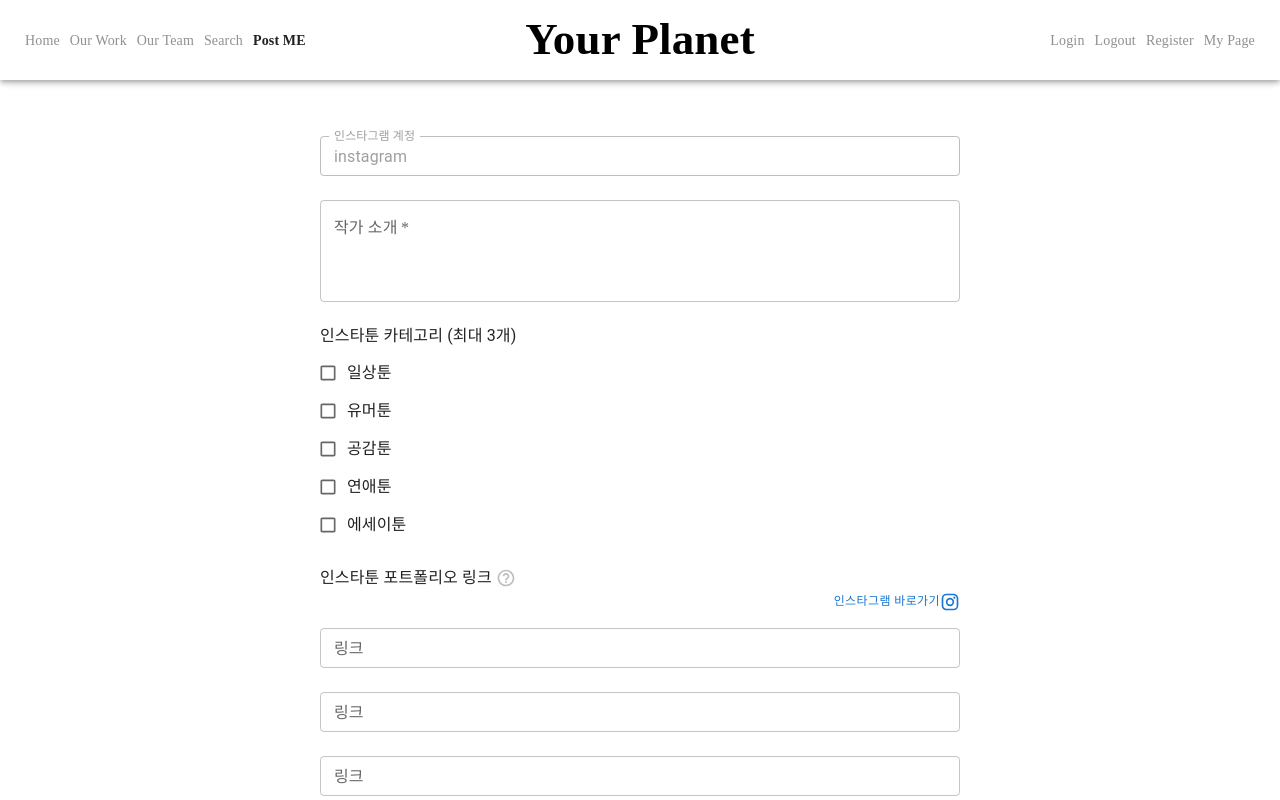
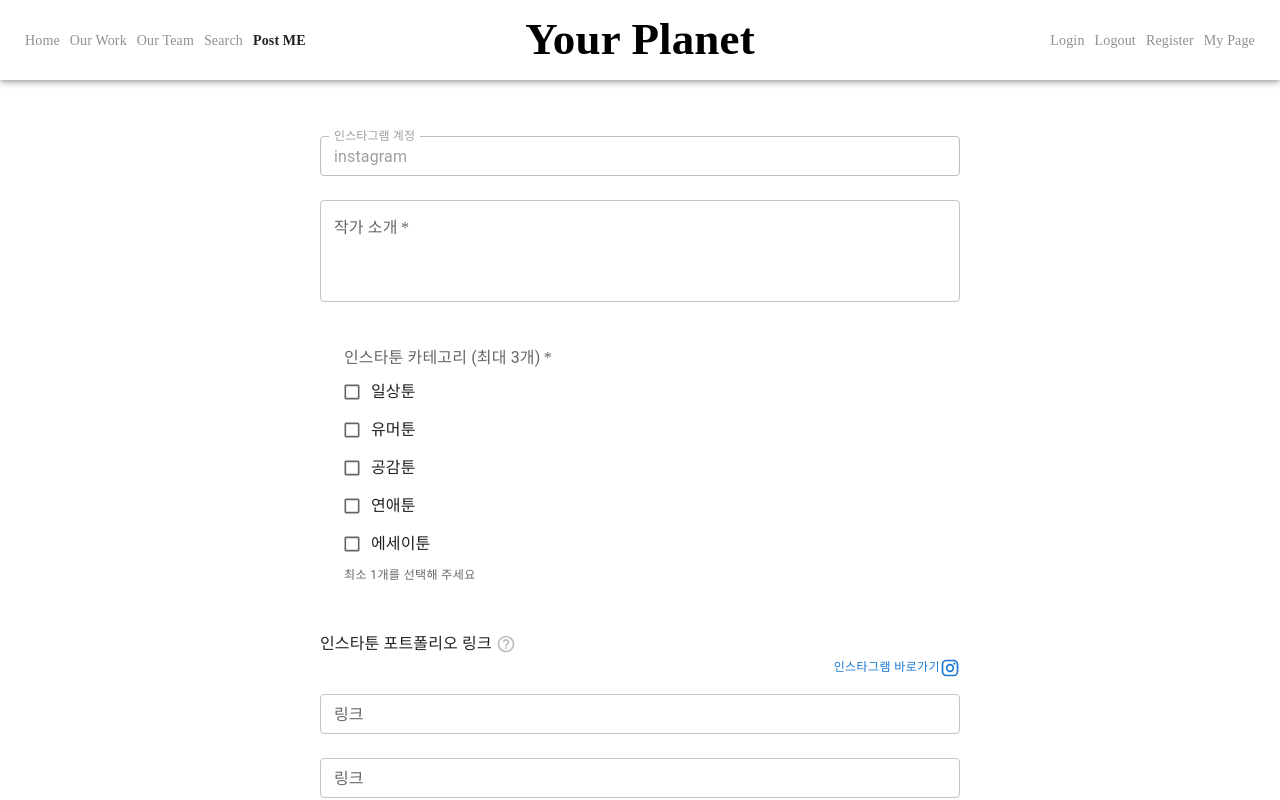
Before and after one commit to Your-Planet/front-end, a Next.js app: page /post-me in a window 1280 px wide. Shown: the top 800 px of the page. Built offline with nearby package versions, Linux system fonts and the light colour scheme; a web font is replaced by a local one.

Commit message:
chore: TODO 추가

```diff
--- a/src/components/post_me/InstatoonCategory.tsx
+++ b/src/components/post_me/InstatoonCategory.tsx
@@ -1,16 +1,27 @@
-import { Box, Checkbox, FormControlLabel, FormGroup, Typography } from "@mui/material";
+import { Box, Checkbox, FormControl, FormControlLabel, FormGroup, FormHelperText, FormLabel } from "@mui/material";
 
 const InstatoonCategory = () => {
+	// TODO: search branch 머지 후 카테고리 선택 기능 수정
 	return (
 		<Box className="flex flex-col w-[50vw] pt-3">
-			<Typography variant="subtitle1">인스타툰 카테고리 (최대 3개)</Typography>
+			<FormControl
+				required
+				// error={error}
+				component="fieldset"
+				sx={{ m: 3 }}
+				variant="standard"
+			>
+				<FormLabel component="legend">인스타툰 카테고리 (최대 3개)</FormLabel>
 				<FormGroup className="pt-1">
+					{/* TODO: search 브랜치 머지 후 label 체크박스 수정*/}
 					<FormControlLabel className="w-fit" label="일상툰" control={<Checkbox size="small" />} />
 					<FormControlLabel className="w-fit" label="유머툰" control={<Checkbox size="small" />} />
 					<FormControlLabel className="w-fit" label="공감툰" control={<Checkbox size="small" />} />
 					<FormControlLabel className="w-fit" label="연애툰" control={<Checkbox size="small" />} />
 					<FormControlLabel className="w-fit" label="에세이툰" control={<Checkbox size="small" />} />
 				</FormGroup>
+				<FormHelperText>최소 1개를 선택해 주세요</FormHelperText>
+			</FormControl>
 		</Box>
 	);
 };
```
Lines whose indentation alone changed are shown as unchanged.
